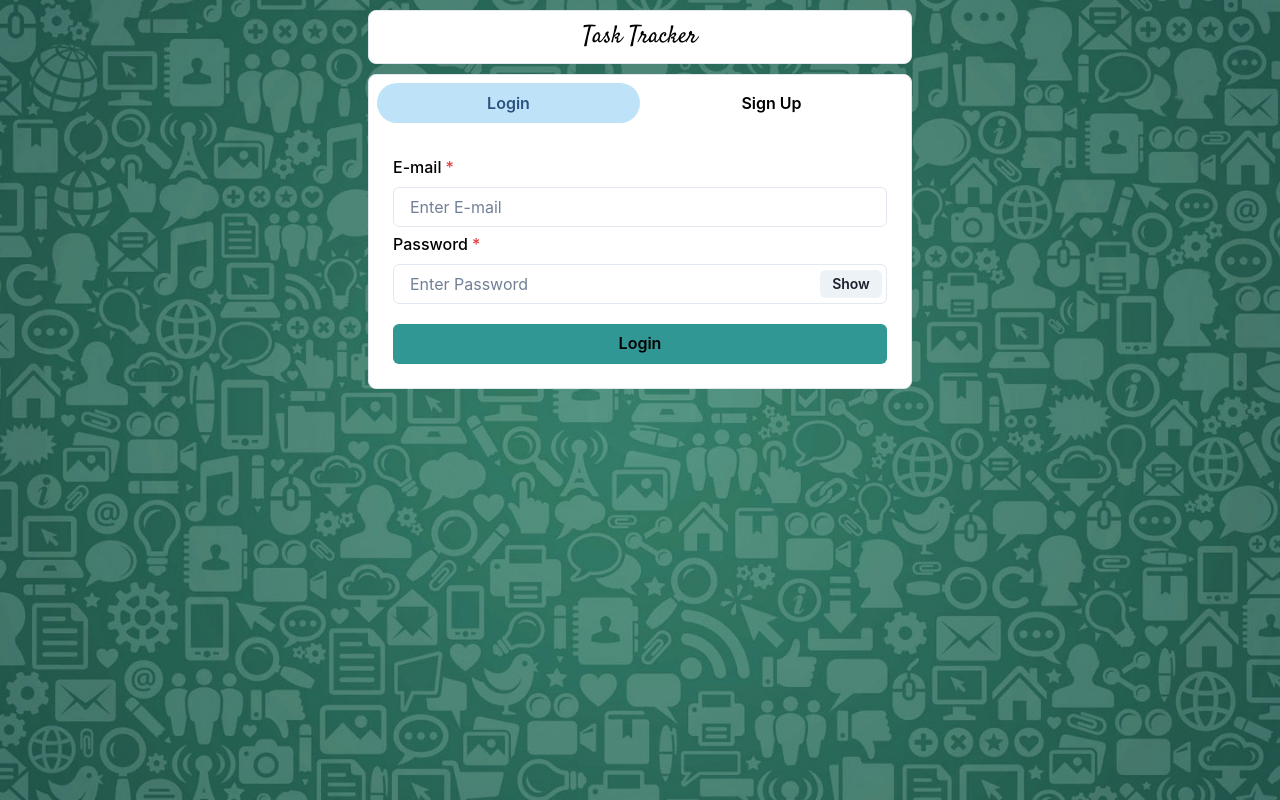
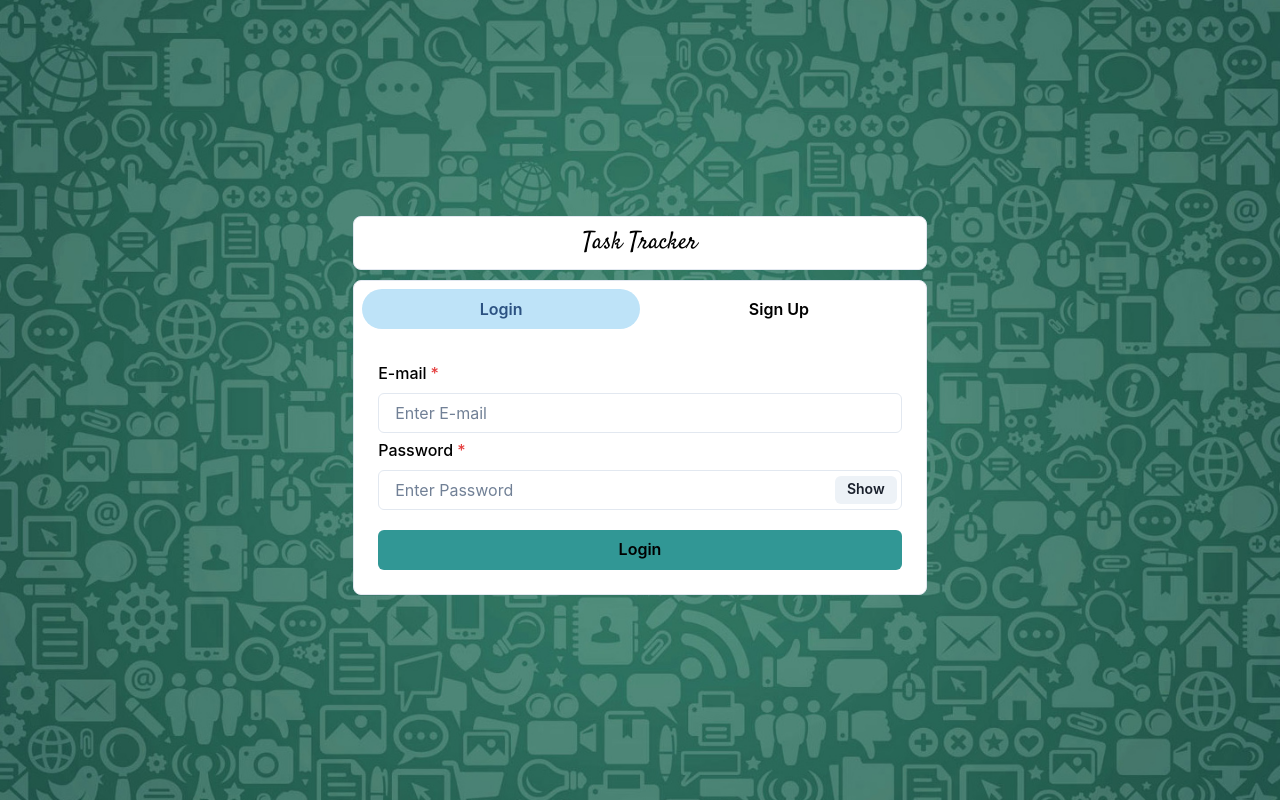
Before and after one commit to Harshit-3905/Task_Tracker, a React (Create React App) app in the folder frontend/: page / in a window 1280 px wide. Built offline with nearby package versions, Linux system fonts and the light colour scheme.

Commit message:
Update CSS styles and page layouts

```diff
--- a/frontend/src/App.css
+++ b/frontend/src/App.css
@@ -1,9 +1,10 @@
 @import url('https://fonts.googleapis.com/css2?family=Satisfy&display=swap');
 @import url('https://fonts.googleapis.com/css2?family=Quicksand:wght@500&family=Satisfy&family=Work+Sans:ital,wght@1,300;1,400&display=swap');
 
+
 .App {
-  height: 100vh;
-  width: 100vw;
+  height: 100%;
+  width: 100%;
   display: flex;
   background-image: url("background-image.jpg");
   background-size: cover;
--- a/frontend/src/Pages/HomePage.js
+++ b/frontend/src/Pages/HomePage.js
@@ -10,7 +10,7 @@ const HomePage = () => {
     <Box width="100vw" height="100vh" padding="15px">
       <HStack style={{ width: "100%", height: "100%" }}>
         <Sidebar />
-        <VStack style={{ width: "80%", height: "100%" }}>
+        <VStack width={{ base: "100%", md: "100%", lg: "80%" }} height="100%">
           <Navbar />
           <Task />
           <Quote />
--- a/frontend/src/Pages/LeaderboardPage.js
+++ b/frontend/src/Pages/LeaderboardPage.js
@@ -10,7 +10,7 @@ const LeaderboardPage = () => {
     <Box width="100vw" height="100vh" padding="15px">
       <HStack style={{ width: "100%", height: "100%" }}>
         <Sidebar />
-        <VStack style={{ width: "80%", height: "100%" }}>
+        <VStack width={{ base: "100%", md: "100%", lg: "80%" }} height="100%">
           <Navbar />
           <Leaderboard />
           <Quote />
--- a/frontend/src/Pages/LoginPage.js
+++ b/frontend/src/Pages/LoginPage.js
@@ -25,7 +25,7 @@ const Homepage = () => {
     }
   }, [history]);
   return (
-    <Container maxW="xl" centerContent>
+    <Container w="100%" h="100%" centerContent d="flex" justifyContent="center">
       <Box
         d="flex"
         justifyContent="center"
--- a/frontend/src/Pages/PomodoroPage.js
+++ b/frontend/src/Pages/PomodoroPage.js
@@ -11,7 +11,7 @@ const PomodoroPage = () => {
     <Box width="100vw" height="100vh" padding="15px">
       <HStack style={{ width: "100%", height: "100%" }}>
         <Sidebar />
-        <VStack width="80%" height="100%">
+        <VStack width={{ base: "100%", md: "100%", lg: "80%" }} height="100%">
           <Navbar />
           <HStack w="100%" h="80%">
             <Timer />
--- a/frontend/src/Pages/ProfilePage.js
+++ b/frontend/src/Pages/ProfilePage.js
@@ -10,7 +10,7 @@ const ProfilePage = () => {
     <Box width="100vw" height="100vh" padding="15px">
       <HStack style={{ width: "100%", height: "100%" }}>
         <Sidebar />
-        <VStack style={{ width: "100%", height: "100%" }}>
+        <VStack width={{ base: "100%", md: "100%", lg: "80%" }} height="100%">
           <Navbar />
           <Profile />
           <Quote />
--- a/frontend/src/components/miscellaneous/Sidebar.js
+++ b/frontend/src/components/miscellaneous/Sidebar.js
@@ -33,9 +33,9 @@ const Sidebar = () => {
   const { colorMode, toggleColorMode } = useColorMode();
   return (
     <Box
+      display={{ base: "none", md: "none", lg: "flex" }}
       height="100%"
       bg={bgColor}
-      d="flex"
       borderRadius="lg"
       textAlign={"center"}
     >
--- a/frontend/src/components/miscellaneous/TaskItem.js
+++ b/frontend/src/components/miscellaneous/TaskItem.js
@@ -58,7 +58,7 @@ const TaskItem = (task) => {
     <HStack
       height="45px"
       width="100%"
-      bg={"teal.400"}
+      bg={"teal"}
       borderRadius="lg"
       borderWidth="1px"
       marginBottom={2}
--- a/frontend/src/index.css
+++ b/frontend/src/index.css
@@ -1,7 +1,8 @@
 html,
-body {
-  width: 600px;
-  height: 500px;
+body,
+#root {
+  width: 100vw;
+  height: 100vh;
 }
 
 code {
```
